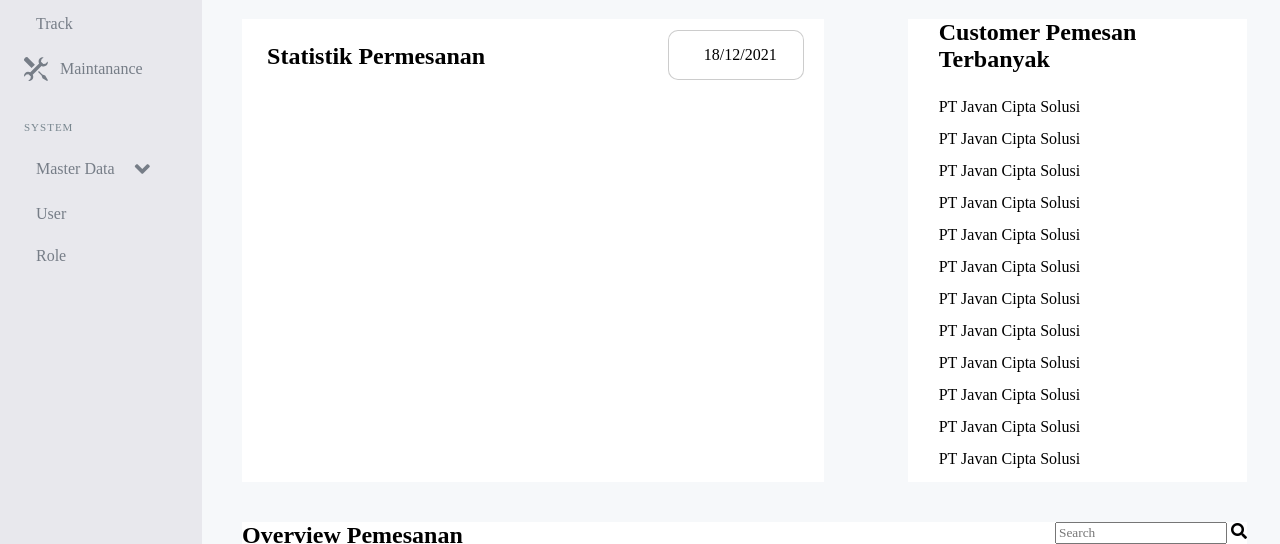
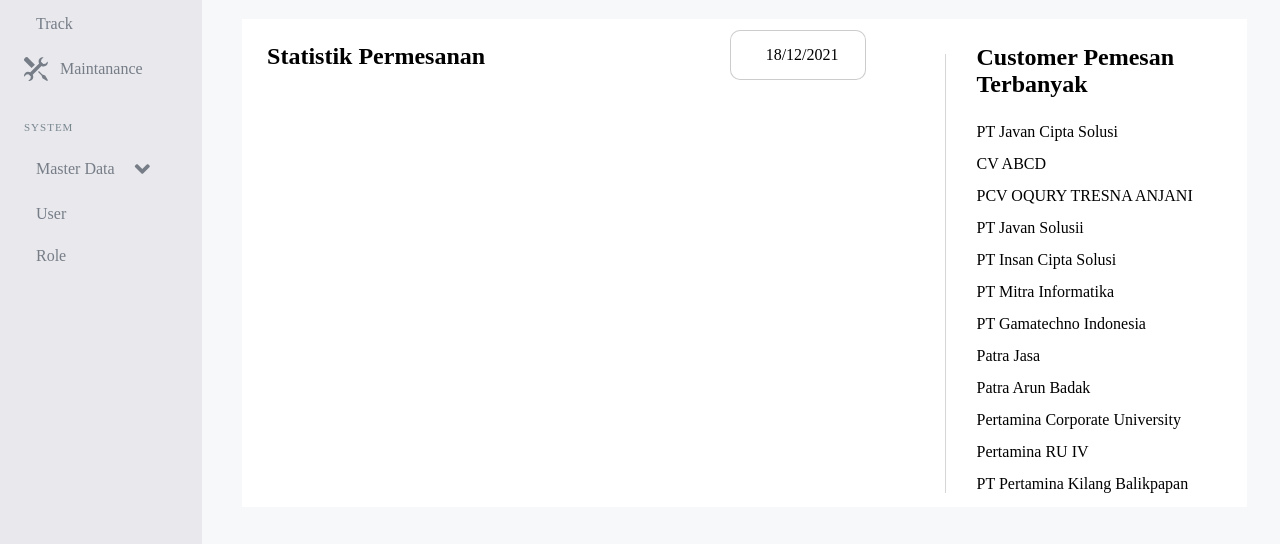
Before and after one commit to supersixaxis/dashboard, a plain HTML site: page index.html in a window 1280 px wide. Shown: the part 266-810 px from the top of the page. Drawn offline with Linux system fonts and the light colour scheme.

Commit message:
section customer esthetic

```diff
--- a/index.html
+++ b/index.html
@@ -84,22 +84,23 @@
                         <h2 class="section_title">Statistik Permesanan</h2>
                         <p><img src="./image/calendrier.svg" alt="">18/12/2021</p>
                     </div>
+                    <div class="barre"></div>
         </section>
         <aside class="customer_container">
             <div class="customer_container2">
                 <h2>Customer Pemesan Terbanyak</h2>
                 <p>PT Javan Cipta Solusi</p>
-                <p>PT Javan Cipta Solusi</p>
-                <p>PT Javan Cipta Solusi</p>
-                <p>PT Javan Cipta Solusi</p>
-                <p>PT Javan Cipta Solusi</p>
-                <p>PT Javan Cipta Solusi</p>
-                <p>PT Javan Cipta Solusi</p>
-                <p>PT Javan Cipta Solusi</p>
-                <p>PT Javan Cipta Solusi</p>
-                <p>PT Javan Cipta Solusi</p>
-                <p>PT Javan Cipta Solusi</p>
-                <p>PT Javan Cipta Solusi</p>
+                <p>CV ABCD</p>
+                <p>PCV OQURY TRESNA ANJANI</p>
+                <p>PT Javan Solusii</p>
+                <p>PT Insan Cipta Solusi</p>
+                <p>PT Mitra Informatika</p>
+                <p>PT Gamatechno Indonesia</p>
+                <p>Patra Jasa</p>
+                <p>Patra Arun Badak</p>
+                <p>Pertamina Corporate University</p>
+                <p>Pertamina RU IV</p>
+                <p>PT Pertamina Kilang Balikpapan</p>
             </div>
         </aside>
         </div>
@@ -109,7 +110,6 @@
                 <h2>Overview Pemesanan</h2>
                 <form id="barre2" method='post' action='....'>
                     <input title="Rechercher" class="searchba2" type="search" id="site-search" name="q" placeholder="Search">
-                    <i id="loupe2" class="fas fa-search"></i>
                 </form>
 
             </div>
--- a/styles.css
+++ b/styles.css
@@ -192,7 +192,16 @@
 
 .section_container {
     background-color: #FFFFFF;
-    width: 60%;
+    width: 70%;
+    position: relative;
+}
+.barre {
+        position: absolute;
+        top: 35px;
+        right: 0;
+        height: 90%;
+        width: 1px;
+        background-color: #D6D6D6;
 }
 
 .section_title {
@@ -206,7 +215,7 @@
 }
 
 .section_title_container p {
-    margin: 0px 20px 0px 0px;
+    margin: 0px 80px 0px 0px;
     border-radius: 10px;
     border: 1px solid rgba(0, 0, 0, 0.20);
     background: #FFF;
@@ -219,14 +228,12 @@
 }
 
 .customer_container {
-    margin-left: 84px;
     background-color: #FFF;
-    width: 35%;
+    width: 30%;
 }
 
-
 .customer_container2 {
-    margin-left: 31px;
+   margin-left: 31px;
 }
 
 .customer_container2  p {
@@ -234,7 +241,7 @@
 }
 
 .customer_container2 h2 {
-    margin-bottom: 25px;
+    margin: 25px 0px 25px 0px
 }
 .overview_container {
     margin-top: 40px;
@@ -244,4 +251,5 @@
 .overview_header {
     display: flex;
     justify-content: space-between;
+    margin-left: 32px;
 }
```
